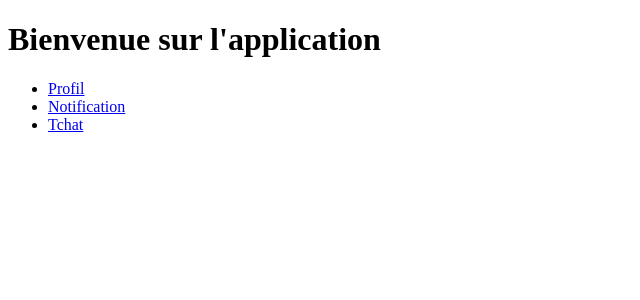
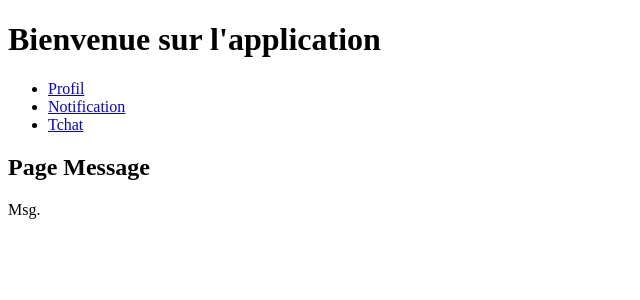
Before and after one commit to DevsAreAlsoHumans/Lovidate, a React (Vite) app in the folder front/: page /message in a window 1280 px wide. Shown: the top 300 px of the page, without its empty margins (0-640 px from the left). Built offline with nearby package versions, Linux system fonts and the light colour scheme.

Commit message:
chemins fonctionnels

```diff
--- a/front/src/components/home.jsx
+++ b/front/src/components/home.jsx
@@ -1,8 +1,8 @@
 import React from 'react';
 import { BrowserRouter as Router, Routes, Route, Link } from 'react-router-dom';
-import Profil from './components/profil';
-import Notification from './components/notification';
-import Tchat from './components/tchat';
+import Profil from './profil';
+import Notification from './notification';
+import Messagerie from './message';
 
 const Home = () => {
   return (
@@ -13,14 +13,14 @@ const Home = () => {
           <ul>
             <li><Link to="/profil">Profil</Link></li>
             <li><Link to="/notification">Notification</Link></li>
-            <li><Link to="/tchat">Tchat</Link></li>
+            <li><Link to="/message">Tchat</Link></li>
           </ul>
         </nav>
 
         <Routes>
           <Route path="/profil" element={<Profil />} />
           <Route path="/notification" element={<Notification />} />
-          <Route path="/tchat" element={<Tchat />} />
+          <Route path="/message" element={<Messagerie />} />
           <Route path="/" element={<h2>Bienvenue sur la page d'accueil</h2>} />
         </Routes>
       </div>
--- /dev/null
+++ b/front/src/components/message.jsx
@@ -0,0 +1,12 @@
+import React from 'react';
+
+const Messagerie = () => {
+  return (
+    <div>
+      <h2>Page Message</h2>
+      <p>Msg.</p>
+    </div>
+  );
+};
+
+export default Messagerie;
--- a/front/src/components/notification.jsx
+++ b/front/src/components/notification.jsx
@@ -0,0 +1,12 @@
+import React from 'react';
+
+const Notification = () => {
+  return (
+    <div>
+      <h2>Page Notif</h2>
+      <p>Notifs.</p>
+    </div>
+  );
+};
+
+export default Notification;
```
Also changed, not shown: front/src/components/tchat.jsx (deleted).
